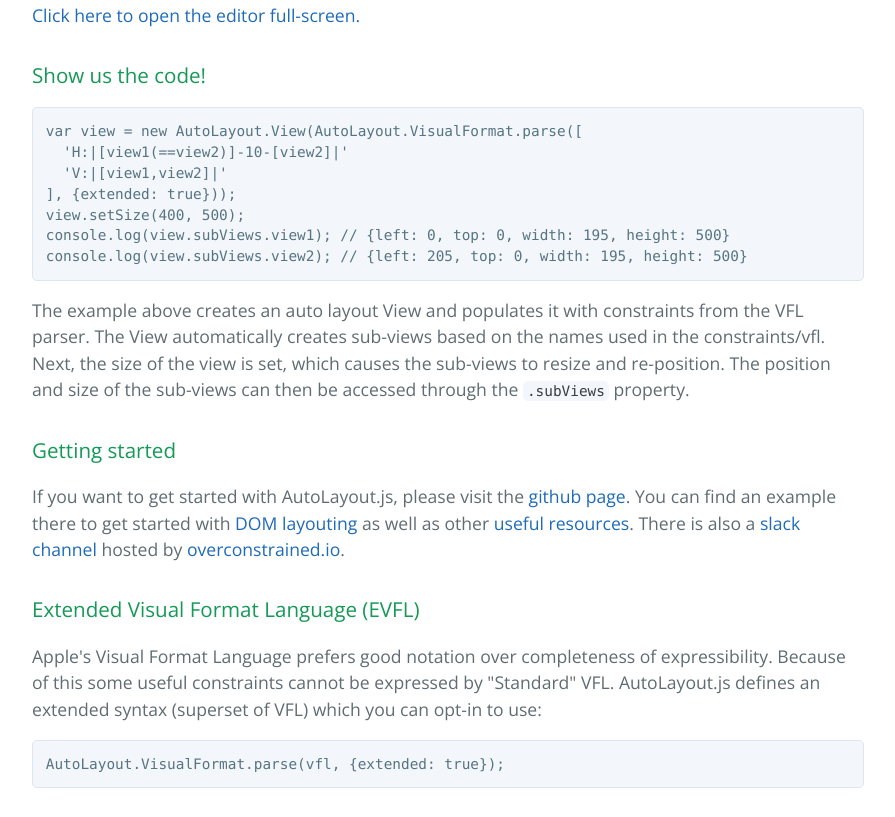
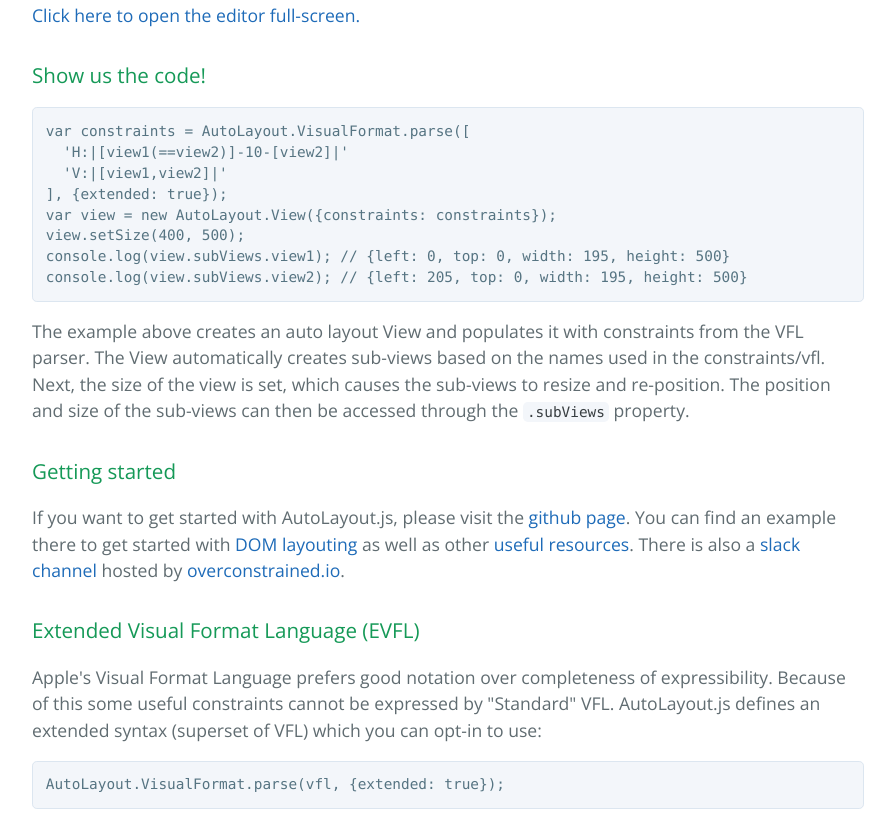
Before and after one commit to IjzerenHein/autolayout.js, a plain HTML site: page index.html in a window 1280 px wide. Shown: the part 1037-1854 px from the top of the page, without its empty margins (192-1087 px from the left). Drawn offline with nearby package versions, Linux system fonts and the light colour scheme.

Commit message:
Fixed main sample

```diff
--- a/index.html
+++ b/index.html
@@ -31,10 +31,11 @@
 <h3>
 <a id="getting-started" class="anchor" href="#getting-started" aria-hidden="true"><span class="octicon octicon-link"></span></a>Show us the code!</h3>
 
-<pre><code>var view = new AutoLayout.View(AutoLayout.VisualFormat.parse([
+<pre><code>var constraints = AutoLayout.VisualFormat.parse([
   'H:|[view1(==view2)]-10-[view2]|'
   'V:|[view1,view2]|'
-], {extended: true}));
+], {extended: true});
+var view = new AutoLayout.View({constraints: constraints});
 view.setSize(400, 500);
 console.log(view.subViews.view1); // {left: 0, top: 0, width: 195, height: 500}
 console.log(view.subViews.view2); // {left: 205, top: 0, width: 195, height: 500}
```
